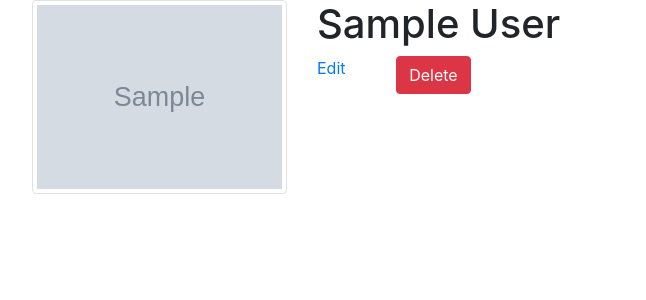
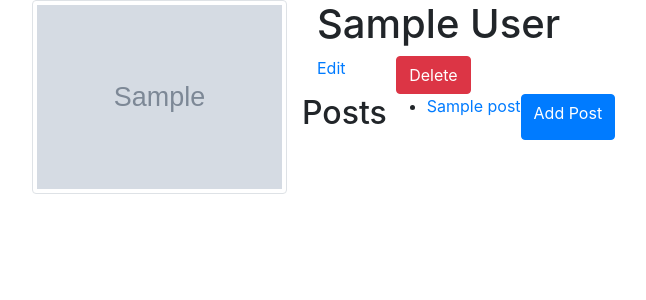
Before and after one commit to RAINBOBOBO/Blogly, a Flask app: page /users/1 in a window 1280 px wide. Shown: the top 300 px of the page, without its empty margins (53-699 px from the left). Run offline with Flask 2, Linux system fonts and the light colour scheme; tables that the repository leaves empty hold one stand-in row (values such as "Sample post"); grey boxes marked "Sample" are stand-in pictures; some libraries are stand-ins or nearby versions.

Commit message:
added all routes for posts and made a post model.

```diff
--- a/app.py
+++ b/app.py
@@ -1,12 +1,14 @@
 """Blogly application."""
 
 from flask import Flask, render_template, request, redirect, flash
-from models import db, connect_db, User
+from models import db, connect_db, User, Post
 
 app = Flask(__name__)
-app.config['SQLALCHEMY_DATABASE_URI'] = 'postgresql:///blogly'
+# app.config['SQLALCHEMY_DATABASE_URI'] = 'postgresql:///blogly'
+app.config['SQLALCHEMY_DATABASE_URI'] = 'postgresql://postgres:qwerty@localhost/blogly'
 app.config['SQLALCHEMY_TRACK_MODIFICATIONS'] = False
 app.config['SQLALCHEMY_ECHO'] = True
+app.config['SECRET_KEY'] = 'secretkey'
 
 connect_db(app)
 db.create_all()
@@ -26,6 +28,7 @@ def list_users():
 
 @app.route("/users/new")
 def show_user_form():
+  flash(f"Adding user")
   return render_template("create-user.html")
 
 
@@ -37,17 +40,19 @@ def create_user():
   new_user = User(first_name=first_name, last_name=last_name, image_url=image_url)
   db.session.add(new_user)
   db.session.commit()
-  flash(f"Adding user {first_name}")
   return redirect("/users")
 
 @app.route("/users/<id>")
 def show_user_details(id):
   user_details = User.query.get(id)
-  return render_template("user-detail.html", user_details=user_details)
+  user_posts = user_details.user_posts
+  print(f"this is the user posts {user_posts}")
+  return render_template("user-detail.html", user_details=user_details, user_posts=user_posts)
 
 @app.route("/user/<id>/edit")
 def edit_user(id):
   user_details = User.query.get(id)
+  flash(f"Editing details of {user_details.first_name}")
   return render_template("edit-user.html", user_details=user_details)
 
 @app.route("/user/<id>/edit", methods=["POST"])
@@ -63,7 +68,6 @@ def edit_user_form(id):
   updated_user.image_url = image_url
 
   db.session.commit()
-  flash(f"Editing details of {first_name}")
   return redirect("/users")
 
 @app.route("/user/<int:id>/delete", methods=["POST"])
@@ -76,3 +80,54 @@ def delete_user(id):
   db.session.commit()
 
   return redirect("/users")
+
+@app.route("/users/<int:id>/posts/new")
+def show_create_post_form(id):
+
+  user_details = User.query.get(id)
+  return render_template("create-post.html", user_details=user_details)
+
+@app.route("/users/<int:id>/posts/new", methods=["POST"])
+def create_post(id):
+  title = request.form["post-title"]
+  content = request.form["post-content"]
+  new_post = Post(title=title, content=content, user_id=id)
+
+  db.session.add(new_post)
+  db.session.commit()
+
+  return redirect(f"/users/{id}")
+
+@app.route("/posts/<int:id>")
+def show_post(id):
+  post_details = Post.query.get(id)
+  return render_template("post-detail.html", post_details=post_details)
+
+@app.route("/posts/<int:id>/edit")
+def show_edit_post(id):
+  post_details = Post.query.get(id)
+  user_details = post_details.user_id
+  return render_template(f"edit-post.html", user_details=user_details, post_details=post_details)
+
+@app.route("/posts/<int:id>/edit", methods=["POST"])
+def edit_post(id):
+  new_title = request.form["post-title"]
+  new_content = request.form["post-content"]
+  post_details = Post.query.get(id)
+  post_details.title = new_title
+  post_details.content = new_content
+
+  db.session.commit()
+
+  return redirect(f"/posts/{id}")
+
+@app.route("/posts/<int:id>/delete", methods=["POST"])
+def delete_post(id):
+  print (f"inside delete method")
+  delete_post = Post.query.get(id)
+
+  db.session.delete(delete_post)
+
+  db.session.commit()
+
+  return redirect(f"/users/{id}")
--- a/models.py
+++ b/models.py
@@ -1,5 +1,6 @@
 """Models for Blogly."""
 from flask_sqlalchemy import SQLAlchemy
+import datetime
 
 db = SQLAlchemy()
 DEFAULT_IMAGE_URL = 'https://cdn.dribbble.com/users/2095589/screenshots/4166422/user_1.png'
@@ -17,7 +18,9 @@ class User(db.Model):
   id = db.Column(db.Integer,primary_key=True,autoincrement=True)
   first_name = db.Column(db.String(20), nullable=False, unique=True)
   last_name = db.Column(db.String(20), nullable=False)
-  image_url = db.Column(db.String(150), default=DEFAULT_IMAGE_URL)
+  image_url = db.Column(db.String(250), default=DEFAULT_IMAGE_URL)
+
+  user_posts = db.relationship('models.Post', backref='users')
 
   def __repr__(self):
     """Show info about User."""
@@ -30,3 +33,26 @@ class User(db.Model):
     """Get all first_names matching that names."""
 
     return cls.query.filter_by(first_name=name).all()
+
+class Post(db.Model):
+  __tablename__ = 'posts'
+
+  id = db.Column(db.Integer,primary_key=True,autoincrement=True)
+  title = db.Column(db.String(40), nullable=False)
+  content = db.Column(db.String(240), nullable=False)
+  created_at = db.Column(db.DateTime(), default=datetime.datetime.utcnow)
+  user_id = db.Column(db.Integer, db.ForeignKey('users.id'))
+
+
+
+  def __repr__(self):
+    """Show info about Post."""
+
+    p = self
+    return f"<User {p.id} {p.title} {p.content} {p.created_at} {p.user_id}>"
+
+  @classmethod
+  def get_by_id(cls, id):
+    """Get all posts matching that id."""
+
+    return cls.query.get(id).all()
--- a/templates/user-detail.html
+++ b/templates/user-detail.html
@@ -23,6 +23,20 @@
               </form>
           </div>
       </div>
+      <div class="row">
+        <h2>Posts</h2>
+        <ul>
+            {% if user_posts %}
+                {% for post in user_posts %}
+                    <li><a href="/posts/{{post.id}}">{{post.title}}</a></li>
+                {% endfor %}
+            {% endif %}
+        </ul>
+        <!-- <form action="/users/{{user_details.id}}/posts/new" method="POST">
+            <button class="btn btn-primary">Add Post</button>
+        </form> -->
+        <a class="btn btn-primary" href="/users/{{user_details.id}}/posts/new">Add Post</a>
+      </div>
     </div>
 
 {% endblock %}
--- a/test_flask.py
+++ b/test_flask.py
@@ -4,6 +4,7 @@ from app import app
 from models import db, User
 
 # Use test database and don't clutter tests with SQL
+# app.config['SQLALCHEMY_DATABASE_URI'] = 'postgresql:///blogly'
 app.config['SQLALCHEMY_DATABASE_URI'] = 'postgresql://postgres:qwerty@localhost/blogly'
 app.config['SQLALCHEMY_ECHO'] = False
 
```
Also changed, not shown: templates/create-post.html (added, +19 -0 lines), templates/edit-post.html (added, +20 -0 lines), templates/post-detail.html (added, +16 -0 lines).
